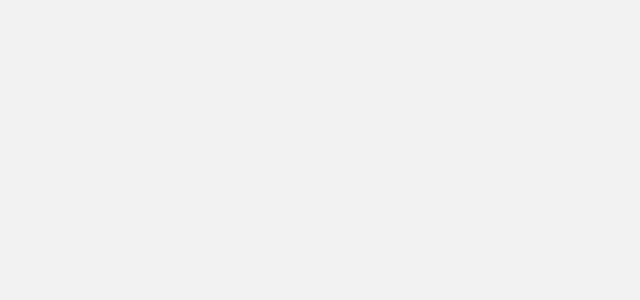
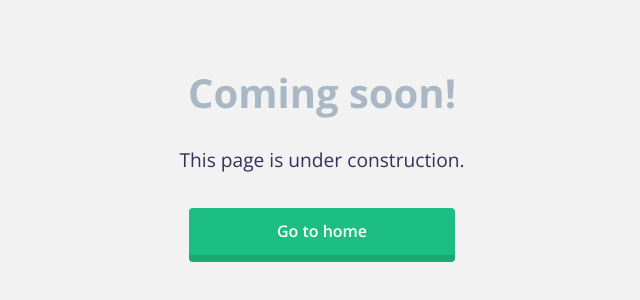
Before and after one commit to MartinRybergLaude/Portfolio, a React (Create React App) app: page /solsken in a window 1280 px wide. Shown: the part 236-536 px from the top of the page, without its empty margins (318-958 px from the left). Built offline with nearby package versions, Linux system fonts and the light colour scheme.

Commit message:
add 404 and construction pages, rework header background & stars, bugfixes

```diff
--- a/src/App.scss
+++ b/src/App.scss
@@ -70,8 +70,6 @@ a {
 ul {
   list-style-type: none;
 }
-li {
-}
 button {
   background: none;
   border: none;
--- a/src/App.tsx
+++ b/src/App.tsx
@@ -1,7 +1,8 @@
 import React from 'react'
 import './App.scss'
 import Home from './Pages/Home'
-import CaseSolsken from './Pages/CaseSolsken'
+import NotFound from './Pages/NotFound'
+import UnderConstruction from './Pages/UnderConstruction'
 
 import {
   BrowserRouter as Router,
@@ -17,13 +18,16 @@ function App() {
           <Home/>
         </Route>
         <Route exact path="/solsken">
-          <CaseSolsken/>
+          <UnderConstruction/>
         </Route>
         <Route exact path="/arrender">
-          <CaseSolsken />
+          <UnderConstruction />
         </Route>
         <Route exact path="/quantumsnake">
-          <CaseSolsken />
+          <UnderConstruction />
+        </Route>
+        <Route>
+          <NotFound/>
         </Route>
       </Switch>
     </Router>
--- /dev/null
+++ b/src/Pages/NotFound.module.scss
@@ -0,0 +1,50 @@
+@import 'src/variables';
+
+.wrapper {
+    position: absolute;
+    top: 0;
+    bottom: 0;
+    left: 0;
+    right: 0;
+    display: flex;
+    flex-direction: column;
+    justify-content: center;
+    align-items: center;
+}
+.main {
+    line-height: 0.8;
+    font-family: 'Open Sans', sans-serif;
+    font-size: 10rem;
+    font-weight: 700;
+    color: $color-text-third;
+    margin-bottom: 2rem;
+}
+.mainAlt {
+    line-height: 1;
+    font-family: 'Open Sans', sans-serif;
+    font-size: 2.5rem;
+    font-weight: 700;
+    color: $color-text-third;
+    margin-bottom: 2rem;
+}
+.below {
+    font-size: 1.2rem;
+    font-family: 'Open Sans', sans-serif;
+    color: $color-text-primary;
+}
+.button {
+    margin-top: 2rem;
+    position: relative;
+    font-family: 'Open Sans', sans-serif;
+    top: 0;
+    padding: 0.8rem 5.5rem;
+    border-radius: 4px;
+    background-color: $color-primary;
+    color: $color-text-primary-inv;
+    font-weight: 600;
+    box-shadow: 0px 7px 0px 0px darken($color-primary, 5%);
+}
+.button:active {
+    top: 7px;
+    box-shadow: 0px 0px 0px 0px darken($color-primary, 5%);
+}
--- /dev/null
+++ b/src/Pages/NotFound.tsx
@@ -0,0 +1,16 @@
+import React from 'react'
+import styles from './NotFound.module.scss'
+import { Link } from 'react-router-dom'
+
+export default function NotFound() {
+    return (
+        <div className={styles.wrapper}>
+            <p className={styles.main}>404</p>
+            <p className={styles.below}>Oops! That page doesn't exist.</p>
+            <Link to="/">
+                <div className={styles.button}>Go to home
+                </div>
+            </Link>
+        </div>
+    )
+}
--- /dev/null
+++ b/src/Pages/UnderConstruction.tsx
@@ -0,0 +1,16 @@
+import React from 'react'
+import styles from './NotFound.module.scss'
+import { Link } from 'react-router-dom'
+
+export default function UnderConstruction() {
+    return (
+        <div className={styles.wrapper}>
+            <p className={styles.mainAlt}>Coming soon!</p>
+            <p className={styles.below}>This page is under construction.</p>
+            <Link to="/">
+                <div className={styles.button}>Go to home
+                </div>
+            </Link>
+        </div>
+    )
+}
--- a/src/_variables.scss
+++ b/src/_variables.scss
@@ -1,4 +1,4 @@
-$color-primary: #28CC8B;
+$color-primary: #1CBE83;
 $color-error: #ed5252;
 $color-text-primary: #32325d;
 $color-text-secondary: #525f7f;
--- a/src/components/Hero.module.scss
+++ b/src/components/Hero.module.scss
@@ -2,25 +2,24 @@
 
 .wrapper {
     width: 100%;
+    height: 40rem;
 }
 .homeBackground {
     position: absolute;
     z-index: -100;
     top: 0;
-    bottom: 0;
     right: 0;
     left: 0;
-    width: 100%;
-    height: 100%;
+    height: inherit;
     background-attachment: fixed;
     transform-origin: top left;
     background: radial-gradient(ellipse at bottom, transparent 0%, transparent 15%, #5b62f3 15.1%, #283f72 30%, #1b2947 60%);
     background-size: 1000% 100%;
     background-position: center;
     overflow: hidden;
-    min-height: 30rem;
 }
 .center {
+    margin: 7rem 0;
     padding: 0 1rem;
     display: inline-flex;
     flex-direction: column;
@@ -60,11 +59,11 @@
 }
 .starsWrapper {
     width: 100%;
-    height: 100%;
+    height: inherit;
     top: 0;
     left: 0;
-    z-index: -20;
-    position: absolute;
+    z-index: -99;
+    position: fixed;
 }
 
 @media(min-width: 30rem) {
@@ -73,6 +72,12 @@
     }
     .desc {
         font-size: 1.6rem;
+    }
+    .wrapper {
+        height: 50rem;
+    }
+    .center {
+        margin: 10rem 0;
     }
 }
 
--- a/src/components/Hero.tsx
+++ b/src/components/Hero.tsx
@@ -6,12 +6,10 @@ import { faMapMarkerAlt } from "@fortawesome/free-solid-svg-icons";
 
 export default function Hero() {
 
-    const heights = useHeights();
-
     return (
-        <div className={styles.wrapper} style={{height: heights.heightWrapper + "px"}}>
-            <div className={styles.homeBackground}/>
-            <div className={styles.center} style={{ marginTop: heights.heightCenter + "px" }}>
+        <div className={styles.wrapper}>
+            <div className={styles.homeBackground} />
+            <div className={styles.center}>
                 <h1 className={styles.title}>Martin Ryberg Laude</h1>
                 <h2 className={styles.desc}>Android & Web Developer</h2>
                 <div className={styles.locationWrapper}>
@@ -34,29 +32,3 @@ export default function Hero() {
         </div>
     )
 }
-
-
-// Hook
-
-function useHeights() {
-
-    function getHeights() {
-        return {
-            heightWrapper: window.innerHeight * 0.8,
-            heightCenter: window.innerHeight * 0.2
-
-        };
-    }
-    const [heights, setHeights] = React.useState(getHeights);
-
-    React.useEffect(() => {
-        function handleResize() {
-            setHeights(getHeights());
-
-        }
-        window.addEventListener('resize', handleResize);
-        return () => window.removeEventListener('resize', handleResize);
-
-    }, []);
-    return heights;
-}
--- a/src/components/Portfolio.module.scss
+++ b/src/components/Portfolio.module.scss
@@ -2,7 +2,7 @@
 
 .wrapper {
     margin: 0 auto;
-    margin-top: -4vh;
+    margin-top: -11rem;
 }
 .wrapperItems {
     margin: 1rem auto;
@@ -13,6 +13,10 @@
     padding: 0.5rem;
 }
 @media(min-width: 30rem) {
+    .wrapper {
+        margin: 0 auto;
+        margin-top: -12rem;
+    }
     .wrapperItems {
         margin: 2rem auto;
     }
--- a/src/components/PortfolioItem.module.scss
+++ b/src/components/PortfolioItem.module.scss
@@ -3,7 +3,6 @@
 .wrapper {
     margin: 0.5rem;
     height: auto;
-    width: 100%;
     background-color: $color-primary;
     border-radius: 4px;
     padding: 24px;
--- a/src/components/Starfield.tsx
+++ b/src/components/Starfield.tsx
@@ -45,7 +45,7 @@ export class Starfield extends PureComponent<Props, States> {
     }
 
     updateDimensions() {
-        if (this.div !== undefined && this.canvas !== undefined) {
+        if (this.div !== undefined && this.div !== null && this.canvas !== undefined && this.canvas !== null) {
             this.setState({ width: this.div.offsetWidth, height: this.div.offsetHeight});
         }
     }
@@ -58,6 +58,7 @@ export class Starfield extends PureComponent<Props, States> {
     }
     componentDidMount() {
         this.reset(this.props, this.state)
+        this.updateDimensions()
         window.addEventListener('resize', this._handleResize);
         this.tick()
     }
@@ -70,14 +71,13 @@ export class Starfield extends PureComponent<Props, States> {
     }
     render() {
         return (
-            <div>
-                <div ref={this.divRef} style={{ overflow: 'hidden', top: 0, left: 0, position: 'absolute', width: '100%', height: '100%' }}>
-                    <canvas
-                        ref={this.canvasRef}
-                        width={this.state.width}
-                        height={this.state.height}
-                    />
-                </div>
+            <div ref={this.divRef} style={{width: '100%', height: '100%' }}>
+                <canvas
+                    ref={this.canvasRef}
+                    width={this.state.width * devicePixelRatio}
+                    height={this.state.height * devicePixelRatio}
+                    style={{height: this.state.height, width: this.state.width}}
+                />
             </div>
         )
     }
@@ -102,7 +102,7 @@ export class Starfield extends PureComponent<Props, States> {
         if (!ctx) return
         ctx.save()
         ctx.clearRect(0, 0, this.canvas.width, this.canvas.height)
-
+        ctx.scale(devicePixelRatio, devicePixelRatio)
         for (let i = 0; i < this.particles.length; ++i) {
             const p = this.particles[i]
             ctx.fillStyle = 'rgba(255,255,255,' + p.alpha;
```
